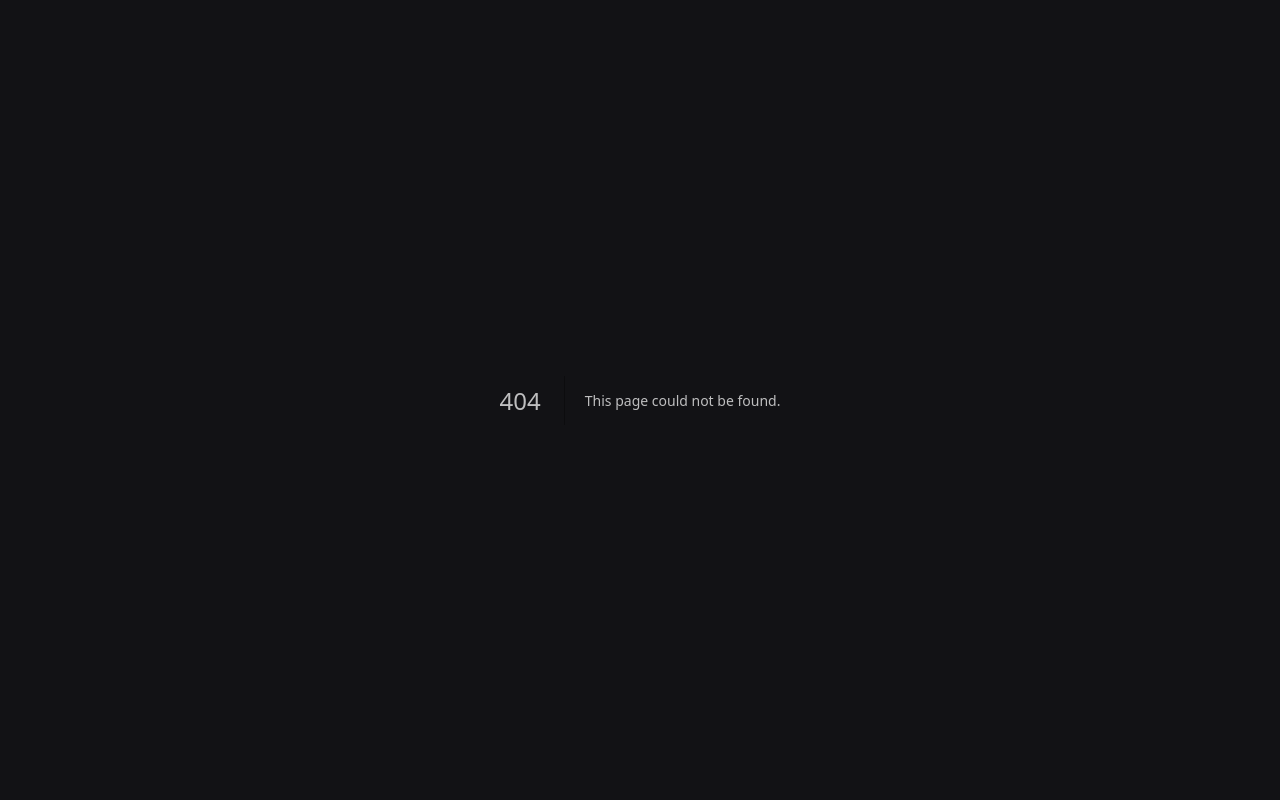
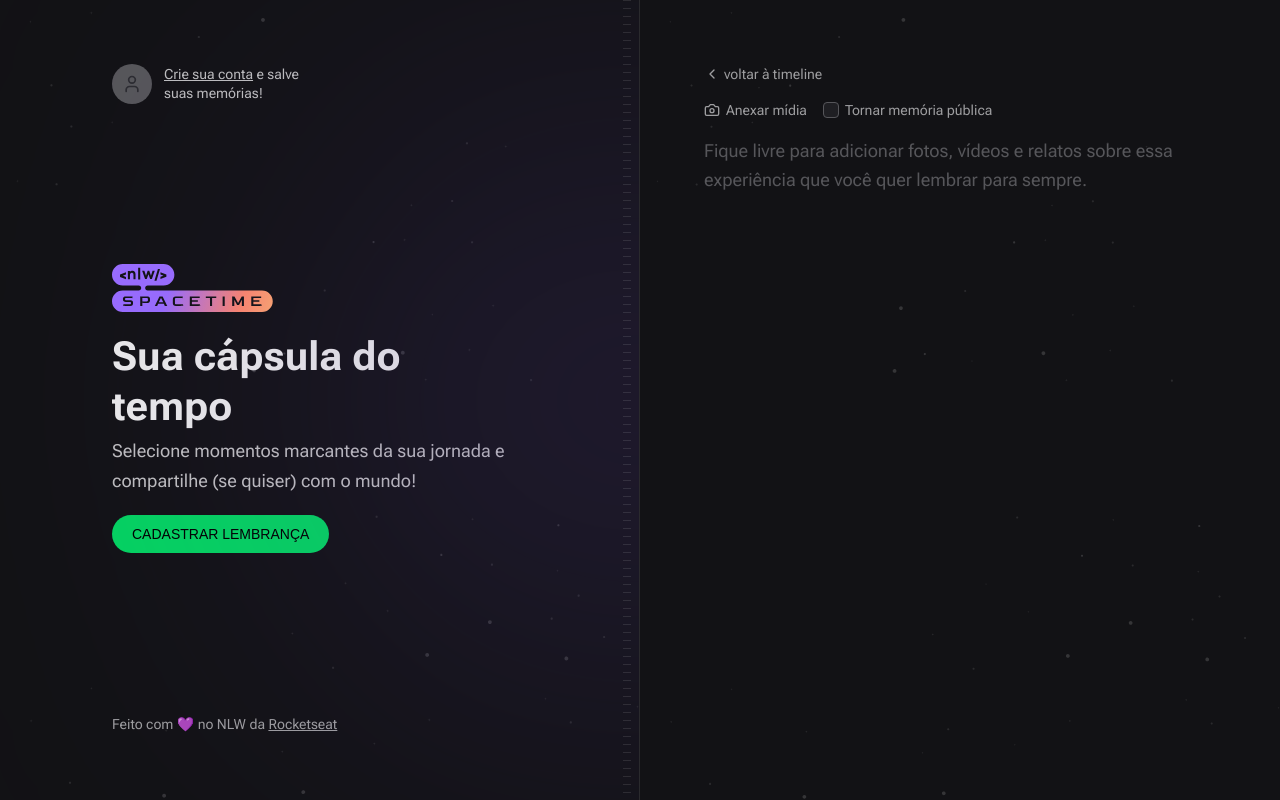
Before and after one commit to gustavotassi/nlw-spacetime, a Next.js app in the folder web/: page /memories/new in a window 1280 px wide. Before the commit this address had no page. Built offline with nearby package versions, Linux system fonts and the light colour scheme; no server answers; a web font is replaced by a local one.

Commit message:
feat(web): add page to register a new memory

```diff
--- a/web/src/app/layout.tsx
+++ b/web/src/app/layout.tsx
@@ -1,9 +1,16 @@
 import './globals.css'
 import { ReactNode } from 'react'
+
+import { cookies } from 'next/headers'
 import {
   Roboto_Flex as Roboto,
   Bai_Jamjuree as BaiJamjuree,
 } from 'next/font/google'
+
+import { Hero } from '@/components/Hero'
+import { Profile } from '@/components/Profile'
+import { SignIn } from '@/components/SignIn'
+import { Copyright } from '@/components/Copyright'
 
 const roboto = Roboto({ subsets: ['latin'], variable: '--font-roboto' })
 
@@ -20,12 +27,32 @@
 }
 
 export default function RootLayout({ children }: { children: ReactNode }) {
+  const isAuthenticated = cookies().has('token')
+
   return (
     <html lang="en">
       <body
         className={`${roboto.variable} ${baiJamjuree.variable} bg-gray-900 font-sans text-gray-100`}
       >
-        {children}
+        <main className="grid min-h-screen grid-cols-2">
+          {/* Left */}
+          <div className="relative flex flex-col items-start justify-between overflow-hidden border-r border-white/10 bg-[url(../assets/bg-stars.svg)] bg-cover px-28 py-16">
+            {/* Blur */}
+            <div className="absolute right-0 top-1/2 h-[288px] w-[526px] -translate-y-1/2 translate-x-1/2 rounded-full bg-purple-700 opacity-50 blur-full" />
+
+            {/* Stripes */}
+            <div className="absolute bottom-0 right-2 top-0 w-2 bg-stripes" />
+
+            {isAuthenticated ? <Profile /> : <SignIn />}
+            <Hero />
+            <Copyright />
+          </div>
+
+          {/* Right */}
+          <div className="flex flex-col bg-[url(../assets/bg-stars.svg)] bg-cover p-16 ">
+            {children}
+          </div>
+        </main>
       </body>
     </html>
   )
--- /dev/null
+++ b/web/src/app/memories/new/page.tsx
@@ -0,0 +1,50 @@
+import { Camera, ChevronLeft } from 'lucide-react'
+import Link from 'next/link'
+
+export default function NewMemory() {
+  return (
+    <div className="flex flex-1 flex-col gap-4">
+      <Link
+        href="/"
+        className="flex items-center gap-1 text-sm text-gray-200 hover:text-gray-100"
+      >
+        <ChevronLeft className="h-4 w-4" />
+        voltar à timeline
+      </Link>
+
+      <form className="flex flex-1 flex-col gap-2">
+        <div className="flex items-center gap-4">
+          <label
+            htmlFor="media"
+            className="flex cursor-pointer items-center gap-1.5 text-sm text-gray-200 hover:text-gray-100"
+          >
+            <Camera className="h-4 w-4" />
+            Anexar mídia
+          </label>
+
+          <label
+            htmlFor="isPublic"
+            className="flex items-center gap-1.5 text-sm text-gray-200 hover:text-gray-100"
+          >
+            <input
+              type="checkbox"
+              name="isPublic"
+              id="isPublic"
+              value="true"
+              className="h-4 w-4 rounded border-gray-400 bg-gray-700 text-purple-500"
+            />
+            Tornar memória pública
+          </label>
+        </div>
+        <input type="file" id="media" className="invisible h-0 w-0" />
+
+        <textarea
+          name="content"
+          spellCheck="false"
+          className="w-full flex-1 resize-none rounded border-0 bg-transparent p-0 text-lg leading-relaxed text-gray-100 placeholder:text-gray-400 focus:ring-0"
+          placeholder="Fique livre para adicionar fotos, vídeos e relatos sobre essa experiência que você quer lembrar para sempre."
+        />
+      </form>
+    </div>
+  )
+}
--- a/web/src/app/page.tsx
+++ b/web/src/app/page.tsx
@@ -1,33 +1,5 @@
-import { cookies } from 'next/headers'
-
-import { Copyright } from '@/components/Copyright'
 import { EmptyMemories } from '@/components/EmptyMemories'
-import { Hero } from '@/components/Hero'
-import { SignIn } from '@/components/SignIn'
-import { Profile } from '@/components/Profile'
 
 export default function Home() {
-  const isAuthenticated = cookies().has('token')
-
-  return (
-    <main className="grid min-h-screen grid-cols-2">
-      {/* Left */}
-      <div className="relative flex flex-col items-start justify-between overflow-hidden border-r border-white/10 bg-[url(../assets/bg-stars.svg)] bg-cover px-28 py-16">
-        {/* Blur */}
-        <div className="absolute right-0 top-1/2 h-[288px] w-[526px] -translate-y-1/2 translate-x-1/2 rounded-full bg-purple-700 opacity-50 blur-full" />
-
-        {/* Stripes */}
-        <div className="absolute bottom-0 right-2 top-0 w-2 bg-stripes" />
-
-        {isAuthenticated ? <Profile /> : <SignIn />}
-        <Hero />
-        <Copyright />
-      </div>
-
-      {/* Right */}
-      <div className="flex flex-col bg-[url(../assets/bg-stars.svg)] bg-cover p-16 ">
-        <EmptyMemories />
-      </div>
-    </main>
-  )
+  return <EmptyMemories />
 }
```
